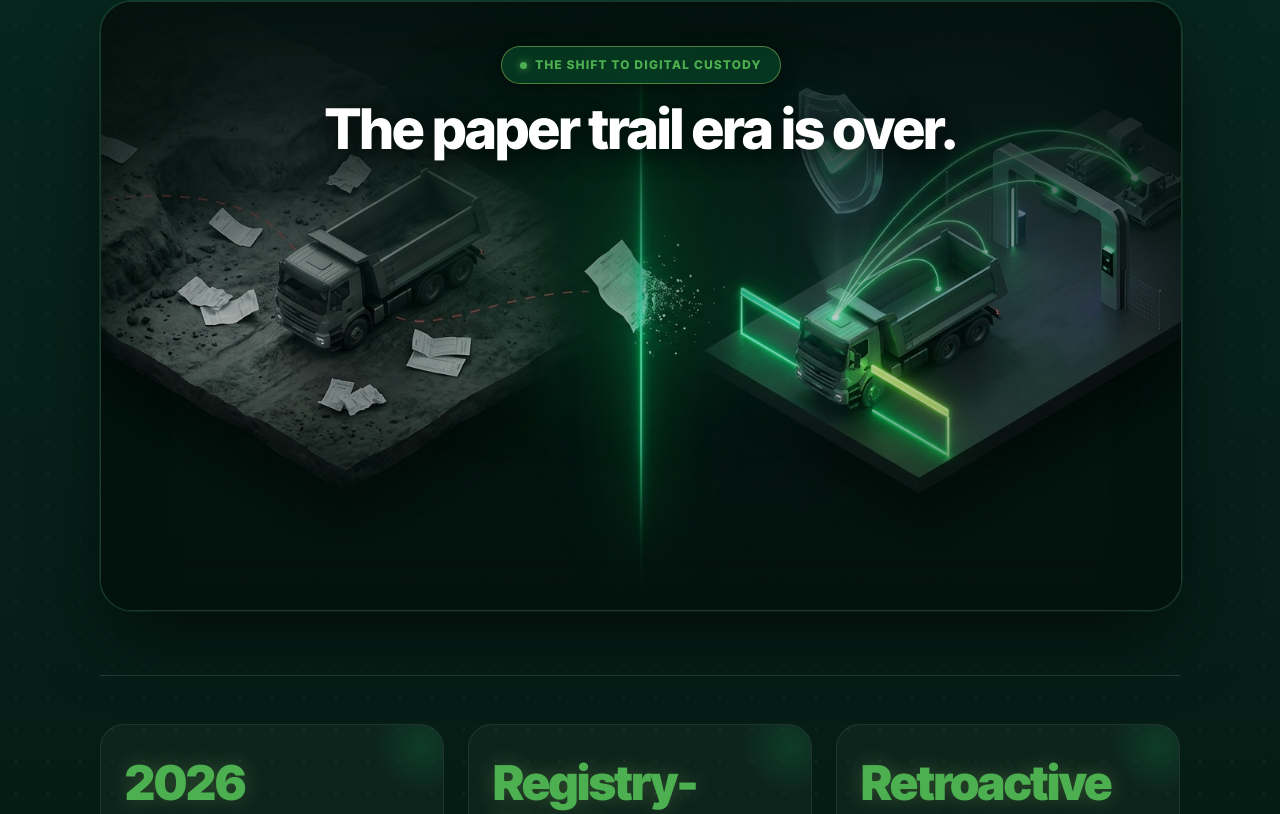
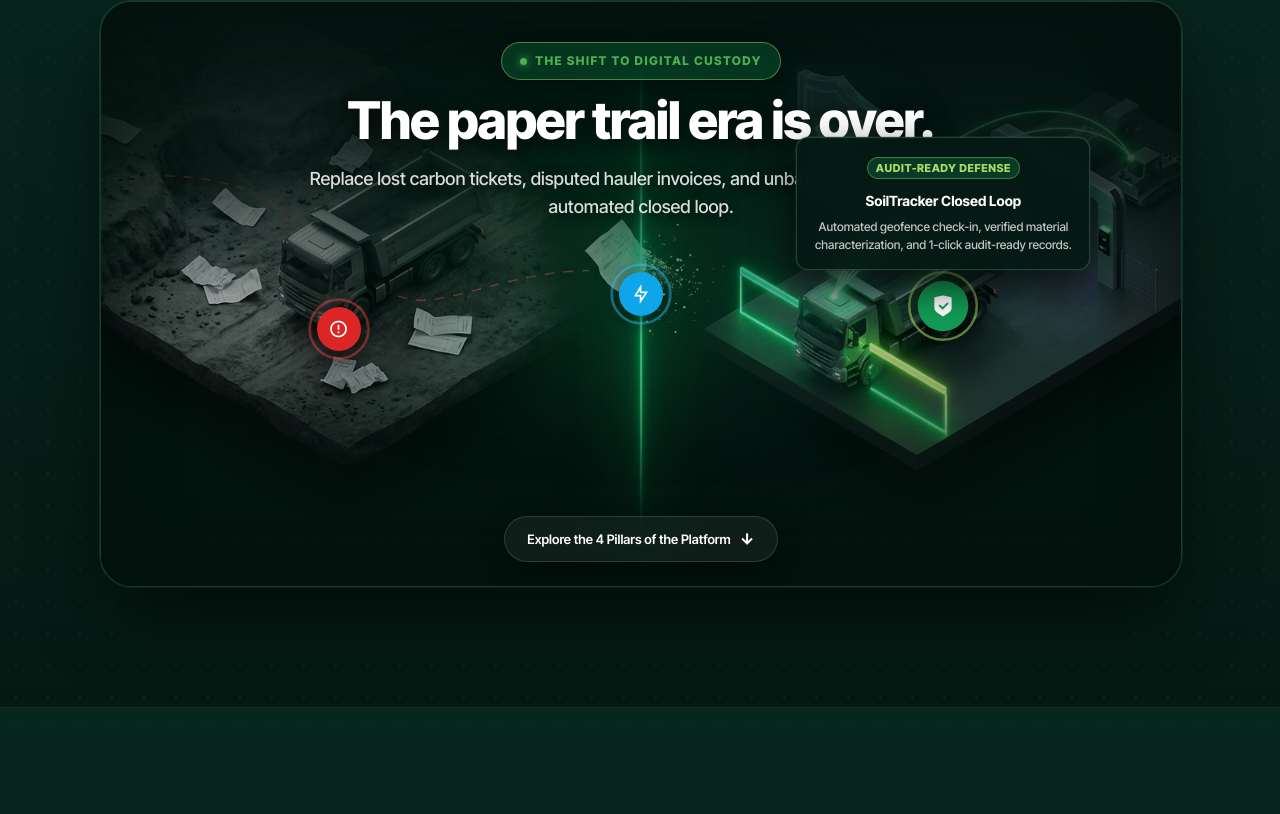
Before and after one commit to k2j0e/SoiltrackersWebsite, a Next.js app: page / in a window 1280 px wide. Shown: the part 886-1700 px from the top of the page. Built offline with nearby package versions, Linux system fonts and the light colour scheme; some icons are missing.

Commit message:
Execute Option A: Remove filler StatBand cards, add commercial hook and interactive telemetry hotspots to graphic section, and flow directly into SolutionsExplorer

```diff
--- a/src/app/page.tsx
+++ b/src/app/page.tsx
@@ -79,32 +79,15 @@ export default function Home() {
         <section className={styles.urgencySection}>
           <div className={styles.urgencyInner}>
             <PaperVsDigital mode="north-america" />
-
-            <div style={{ marginTop: 64 }}>
-              <StatBand
-                stats={[
-                  {
-                    number: "2026",
-                    label: "BC's legislature votes unanimously to mandate digital soil tracking",
-                    sublabel: "Bill M217 Mandate",
-                  },
-                  {
-                    number: "Registry-Filed",
-                    label: "Ontario's excess soil regime requires documented reuse and filing",
-                    sublabel: "O. Reg. 406/19 Aligned",
-                  },
-                  {
-                    number: "Retroactive",
-                    label: "In most jurisdictions, contaminated-fill liability follows the land",
-                    sublabel: "Receiver Strict Liability",
-                  },
-                ]}
-              />
-            </div>
           </div>
         </section>
 
-        {/* SECTION 3: THE 3-WAY PERSONA SWITCHER */}
+        {/* SECTION 3: THE SOLUTIONS EXPLORER */}
+        <section id="solutions-explorer" className={styles.solutionsSection}>
+          <SolutionsExplorer mode="north-america" />
+        </section>
+
+        {/* SECTION 4: THE 3-WAY PERSONA SWITCHER */}
         <section className={styles.personaSection}>
           <div className={styles.personaHeader}>
             <div className="st-sub-caps" style={{ color: "var(--st-brand-primary)", marginBottom: 12 }}>
@@ -115,11 +98,6 @@ export default function Home() {
             </h2>
           </div>
           <PersonaSwitcher mode="north-america" />
-        </section>
-
-        {/* SECTION 4: THE SOLUTIONS EXPLORER */}
-        <section className={styles.solutionsSection}>
-          <SolutionsExplorer mode="north-america" />
         </section>
 
         {/* SECTION 5: THE INTERACTIVE CHAIN OF CUSTODY INSPECTOR */}
--- a/src/components/PaperVsDigital.module.css
+++ b/src/components/PaperVsDigital.module.css
@@ -7,14 +7,14 @@
   overflow: hidden;
   border: 1px solid rgba(255, 255, 255, 0.12);
   box-shadow: 0 32px 80px -16px rgba(0, 0, 0, 0.7), 0 0 0 1px rgba(19, 156, 85, 0.25);
-  aspect-ratio: 16 / 9;
-  min-height: 480px;
+  min-height: 560px;
   display: flex;
   flex-direction: column;
   align-items: center;
-  justify-content: flex-start;
+  justify-content: space-between;
   background: #051914;
   transition: border-color 0.3s ease, box-shadow 0.3s ease;
+  padding-bottom: 24px;
 }
 
 .bannerWrapper:hover {
@@ -38,16 +38,15 @@
   height: 100%;
 }
 
-/* Subtle gradient scrim on top so text is 100% crisp without hiding 3D details */
 .topVignette {
   position: absolute;
   inset: 0;
   background: linear-gradient(
     180deg,
-    rgba(3, 18, 14, 0.92) 0%,
-    rgba(3, 18, 14, 0.65) 28%,
-    rgba(3, 18, 14, 0.15) 55%,
-    rgba(3, 18, 14, 0.6) 100%
+    rgba(3, 18, 14, 0.95) 0%,
+    rgba(3, 18, 14, 0.75) 28%,
+    rgba(3, 18, 14, 0.2) 55%,
+    rgba(3, 18, 14, 0.8) 100%
   );
   pointer-events: none;
 }
@@ -57,9 +56,9 @@
   top: 15%;
   left: 50%;
   transform: translateX(-50%);
-  width: 70%;
-  height: 50%;
-  background: radial-gradient(circle, rgba(19, 156, 85, 0.15) 0%, transparent 70%);
+  width: 75%;
+  height: 55%;
+  background: radial-gradient(circle, rgba(19, 156, 85, 0.18) 0%, transparent 70%);
   filter: blur(40px);
   pointer-events: none;
 }
@@ -67,7 +66,7 @@
 .edgeFade {
   position: absolute;
   inset: 0;
-  box-shadow: inset 0 0 60px rgba(3, 18, 14, 0.7);
+  box-shadow: inset 0 0 70px rgba(3, 18, 14, 0.75);
   pointer-events: none;
 }
 
@@ -78,7 +77,7 @@
   position: relative;
   z-index: 2;
   text-align: center;
-  padding: 44px 24px 0;
+  padding: 40px 24px 0;
   max-width: 860px;
 }
 
@@ -95,7 +94,7 @@
   text-transform: uppercase;
   padding: 6px 18px;
   border-radius: var(--st-radius-pill);
-  margin-bottom: 14px;
+  margin-bottom: 12px;
   backdrop-filter: blur(12px);
   box-shadow: 0 4px 16px rgba(0, 0, 0, 0.4);
 }
@@ -109,28 +108,253 @@
 }
 
 .monumentalHeading {
-  font-size: clamp(34px, 5.2vw, 56px);
+  font-size: clamp(32px, 4.8vw, 52px);
   font-weight: 800;
   color: #ffffff;
   line-height: 1.12;
   letter-spacing: -0.025em;
-  margin: 0;
+  margin: 0 0 14px;
   text-shadow: 0 4px 24px rgba(0, 0, 0, 0.85);
   font-family: var(--st-font-family);
 }
 
+.commercialHook {
+  font-size: clamp(15px, 1.6vw, 18px);
+  color: rgba(255, 255, 255, 0.85);
+  line-height: 1.55;
+  max-width: 680px;
+  margin: 0 auto;
+  text-shadow: 0 2px 12px rgba(0, 0, 0, 0.8);
+}
+
+/* ==========================================================================
+   INTERACTIVE TELEMETRY HOTSPOTS
+   ========================================================================== */
+.hotspotsLayer {
+  position: absolute;
+  inset: 0;
+  z-index: 3;
+  pointer-events: none;
+}
+
+.hotspotAnchor {
+  position: absolute;
+  transform: translate(-50%, -50%);
+  pointer-events: auto;
+  cursor: pointer;
+}
+
+.beaconBtn {
+  width: 44px;
+  height: 44px;
+  border-radius: 50%;
+  display: flex;
+  align-items: center;
+  justify-content: center;
+  border: none;
+  cursor: pointer;
+  position: relative;
+  transition: transform 0.2s cubic-bezier(0.4, 0, 0.2, 1);
+  box-shadow: 0 8px 24px rgba(0, 0, 0, 0.6);
+}
+
+.beaconBtn:hover,
+.hotspotActive .beaconBtn {
+  transform: scale(1.15);
+}
+
+.beaconRing {
+  position: absolute;
+  inset: -6px;
+  border-radius: 50%;
+  animation: pulseBeacon 2.2s infinite;
+}
+
+@keyframes pulseBeacon {
+  0% {
+    transform: scale(0.9);
+    opacity: 0.8;
+  }
+  70% {
+    transform: scale(1.5);
+    opacity: 0;
+  }
+  100% {
+    transform: scale(1.5);
+    opacity: 0;
+  }
+}
+
+/* Beacon Color Variants */
+.beaconBtn.bad {
+  background: #dc2626;
+  color: #ffffff;
+}
+.beaconBtn.bad .beaconRing {
+  border: 2px solid #ef4444;
+}
+
+.beaconBtn.transition {
+  background: #0ea5e9;
+  color: #ffffff;
+}
+.beaconBtn.transition .beaconRing {
+  border: 2px solid #38bdf8;
+}
+
+.beaconBtn.good {
+  background: #139c55;
+  color: #ffffff;
+}
+.beaconBtn.good .beaconRing {
+  border: 2px solid #aadd66;
+}
+
+.beaconBtn i {
+  font-size: 20px;
+}
+
+/* ==========================================================================
+   TOOLTIP CARDS
+   ========================================================================== */
+.tooltipCard {
+  position: absolute;
+  bottom: calc(100% + 14px);
+  left: 50%;
+  transform: translateX(-50%) translateY(8px);
+  width: 260px;
+  background: rgba(5, 25, 20, 0.94);
+  border: 1px solid rgba(255, 255, 255, 0.16);
+  border-radius: var(--st-radius-lg);
+  padding: 16px;
+  box-shadow: 0 16px 40px rgba(0, 0, 0, 0.7), 0 0 0 1px rgba(19, 156, 85, 0.2);
+  backdrop-filter: blur(16px);
+  opacity: 0;
+  visibility: hidden;
+  transition: all 0.25s cubic-bezier(0.4, 0, 0.2, 1);
+  pointer-events: none;
+  z-index: 10;
+}
+
+.tooltipVisible {
+  opacity: 1;
+  visibility: visible;
+  transform: translateX(-50%) translateY(0);
+  pointer-events: auto;
+}
+
+.tooltipHeader {
+  margin-bottom: 8px;
+}
+
+.tooltipBadge {
+  font-size: 11px;
+  font-weight: 800;
+  text-transform: uppercase;
+  letter-spacing: 0.05em;
+  padding: 3px 8px;
+  border-radius: var(--st-radius-pill);
+}
+
+.tooltipBadge.bad {
+  background: rgba(220, 38, 38, 0.2);
+  color: #f87171;
+  border: 1px solid rgba(239, 68, 68, 0.4);
+}
+
+.tooltipBadge.transition {
+  background: rgba(14, 165, 233, 0.2);
+  color: #38bdf8;
+  border: 1px solid rgba(56, 189, 248, 0.4);
+}
+
+.tooltipBadge.good {
+  background: rgba(19, 156, 85, 0.25);
+  color: #aadd66;
+  border: 1px solid rgba(170, 221, 102, 0.4);
+}
+
+.tooltipTitle {
+  font-size: 14px;
+  font-weight: 700;
+  color: #ffffff;
+  margin: 0 0 4px;
+}
+
+.tooltipDesc {
+  font-size: 12px;
+  line-height: 1.45;
+  color: rgba(255, 255, 255, 0.75);
+  margin: 0;
+}
+
+/* ==========================================================================
+   BOTTOM FUNNEL LINK
+   ========================================================================== */
+.bottomFunnel {
+  position: relative;
+  z-index: 4;
+  margin-top: auto;
+  padding-top: 16px;
+}
+
+.funnelLink {
+  display: inline-flex;
+  align-items: center;
+  gap: 8px;
+  background: rgba(255, 255, 255, 0.05);
+  border: 1px solid rgba(255, 255, 255, 0.14);
+  color: #ffffff;
+  font-size: 13px;
+  font-weight: 600;
+  padding: 10px 22px;
+  border-radius: var(--st-radius-pill);
+  backdrop-filter: blur(12px);
+  text-decoration: none;
+  transition: all 0.2s ease;
+  box-shadow: 0 8px 24px rgba(0, 0, 0, 0.4);
+}
+
+.funnelLink:hover {
+  background: var(--st-logo-leaf);
+  color: var(--st-brand-primary-dark);
+  border-color: var(--st-logo-leaf);
+  transform: translateY(-2px);
+  box-shadow: 0 12px 32px rgba(170, 221, 102, 0.35);
+}
+
+.funnelLink i {
+  font-size: 16px;
+  transition: transform 0.2s ease;
+}
+
+.funnelLink:hover i {
+  transform: translateY(2px);
+}
+
 @media (max-width: 768px) {
   .bannerWrapper {
-    aspect-ratio: auto;
-    min-height: 420px;
-    padding-bottom: 24px;
+    min-height: 480px;
+    padding-bottom: 20px;
   }
-
   .textOverlay {
     padding: 32px 16px 0;
   }
-
-  .monumentalHeading {
-    font-size: 30px;
+  .commercialHook {
+    font-size: 14px;
+  }
+  .beaconBtn {
+    width: 36px;
+    height: 36px;
+  }
+  .beaconBtn i {
+    font-size: 16px;
+  }
+  .tooltipCard {
+    width: 220px;
+  }
+  .funnelLink {
+    font-size: 12px;
+    padding: 8px 16px;
   }
 }
--- a/src/components/PaperVsDigital.tsx
+++ b/src/components/PaperVsDigital.tsx
@@ -1,6 +1,6 @@
 "use client";
 
-import React from "react";
+import React, { useState } from "react";
 import Image from "next/image";
 import styles from "./PaperVsDigital.module.css";
 
@@ -8,10 +8,58 @@ interface PaperVsDigitalProps {
   mode?: "north-america" | "bc";
 }
 
+interface Hotspot {
+  id: string;
+  x: string;
+  y: string;
+  title: string;
+  desc: string;
+  badge: string;
+  badgeType: "bad" | "transition" | "good";
+  icon: string;
+}
+
 export default function PaperVsDigital({ mode = "north-america" }: PaperVsDigitalProps) {
+  const [activeHotspot, setActiveHotspot] = useState<string | null>("right");
+
+  const hotspots: Hotspot[] = [
+    {
+      id: "left",
+      x: "22%",
+      y: "56%",
+      title: "Conventional Operations",
+      desc: "Lost carbon slips, hours spent disputing hauler bills, and unbacked liability when regulators ask.",
+      badge: "Broken Paper Trail",
+      badgeType: "bad",
+      icon: "ri-error-warning-line",
+    },
+    {
+      id: "center",
+      x: "50%",
+      y: "50%",
+      title: "The Digital Transition",
+      desc: "Physical tickets dissolve into tamper-evident data points logged automatically by GPS geofences.",
+      badge: "Automated Telematics",
+      badgeType: "transition",
+      icon: "ri-flashlight-line",
+    },
+    {
+      id: "right",
+      x: "78%",
+      y: "52%",
+      title: "SoilTracker Closed Loop",
+      desc: mode === "bc"
+        ? "Automated geofence capture, Protocol 19 lab records, and 1-click SRNF audit compliance."
+        : "Automated geofence check-in, verified material characterization, and 1-click audit-ready records.",
+      badge: "Audit-Ready Defense",
+      badgeType: "good",
+      icon: "ri-shield-check-fill",
+    },
+  ];
+
   return (
     <div className={styles.bannerWrapper}>
-      {/* Background Cinematic Graphic */}
+      {/* Background Graphic */}
       <div className={styles.imageBackdrop}>
         <Image
           src="/images/digital-custody-shift.jpg"
@@ -21,13 +69,12 @@ export default function PaperVsDigital({ mode = "north-america" }: PaperVsDigita
           sizes="(max-width: 1200px) 100vw, 1200px"
           className={styles.backdropImg}
         />
-        {/* Atmospheric Gradient Overlays for Razor-Sharp Readability */}
         <div className={styles.topVignette}></div>
         <div className={styles.radialHighlight}></div>
         <div className={styles.edgeFade}></div>
       </div>
 
-      {/* Heroic Overlay Text */}
+      {/* Heroic Overlay Header */}
       <div className={styles.textOverlay}>
         <div className={styles.eyebrowBadge}>
           <span className={styles.pulseDot}></span>
@@ -36,6 +83,55 @@ export default function PaperVsDigital({ mode = "north-america" }: PaperVsDigita
         <h2 className={styles.monumentalHeading}>
           The paper trail era is over.
         </h2>
+        <p className={styles.commercialHook}>
+          {mode === "bc"
+            ? "Replace lost carbon tickets, disputed hauler invoices, and $75,000 regulatory penalties with one automated closed loop."
+            : "Replace lost carbon tickets, disputed hauler invoices, and unbacked liability with one automated closed loop."}
+        </p>
+      </div>
+
+      {/* Interactive Telemetry Hotspots on the 3D Scene */}
+      <div className={styles.hotspotsLayer}>
+        {hotspots.map((spot) => {
+          const isActive = activeHotspot === spot.id;
+          return (
+            <div
+              key={spot.id}
+              className={`${styles.hotspotAnchor} ${isActive ? styles.hotspotActive : ""}`}
+              style={{ left: spot.x, top: spot.y }}
+              onMouseEnter={() => setActiveHotspot(spot.id)}
+              onClick={() => setActiveHotspot(spot.id)}
+            >
+              <button
+                type="button"
+                className={`${styles.beaconBtn} ${styles[spot.badgeType]}`}
+                aria-label={spot.title}
+              >
+                <span className={styles.beaconRing}></span>
+                <i className={spot.icon}></i>
+              </button>
+
+              {/* Tooltip Card */}
+              <div className={`${styles.tooltipCard} ${isActive ? styles.tooltipVisible : ""}`}>
+                <div className={styles.tooltipHeader}>
+                  <span className={`${styles.tooltipBadge} ${styles[spot.badgeType]}`}>
+                    {spot.badge}
+                  </span>
+                </div>
+                <h4 className={styles.tooltipTitle}>{spot.title}</h4>
+                <p className={styles.tooltipDesc}>{spot.desc}</p>
+              </div>
+            </div>
+          );
+        })}
+      </div>
+
+      {/* Bottom Visual Funnel into Solutions Explorer */}
+      <div className={styles.bottomFunnel}>
+        <a href="#solutions-explorer" className={styles.funnelLink}>
+          <span>Explore the 4 Pillars of the Platform</span>
+          <i className="ri-arrow-down-line"></i>
+        </a>
       </div>
     </div>
   );
```
Also changed, not shown: src/app/bc/page.tsx (+6 -33 lines).
